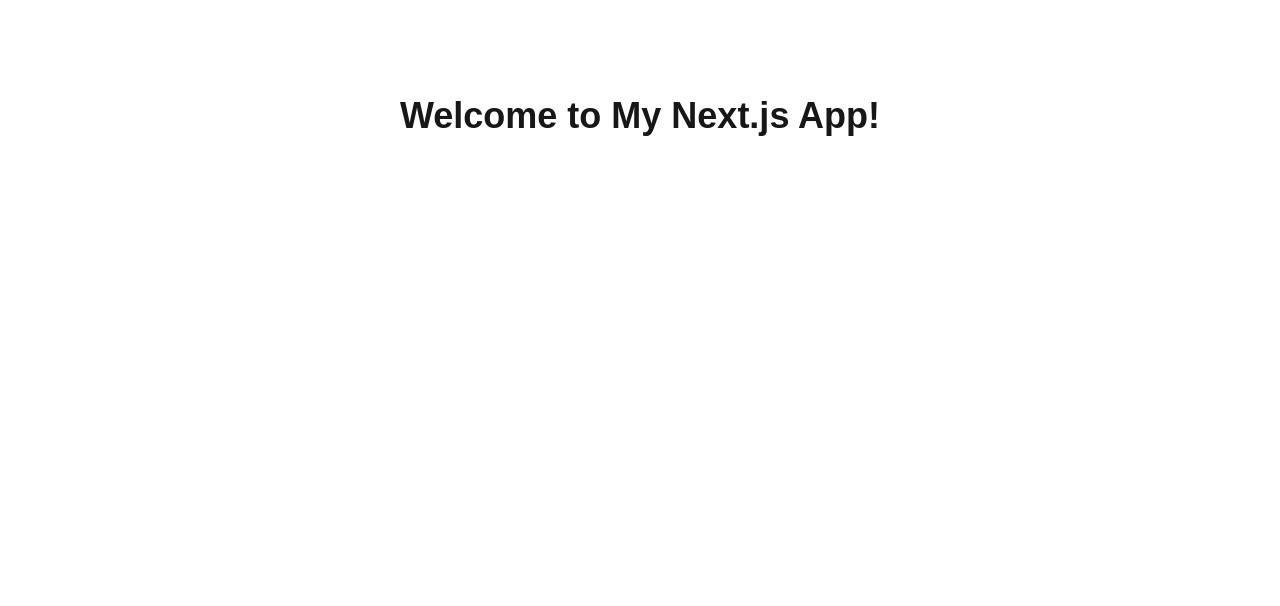
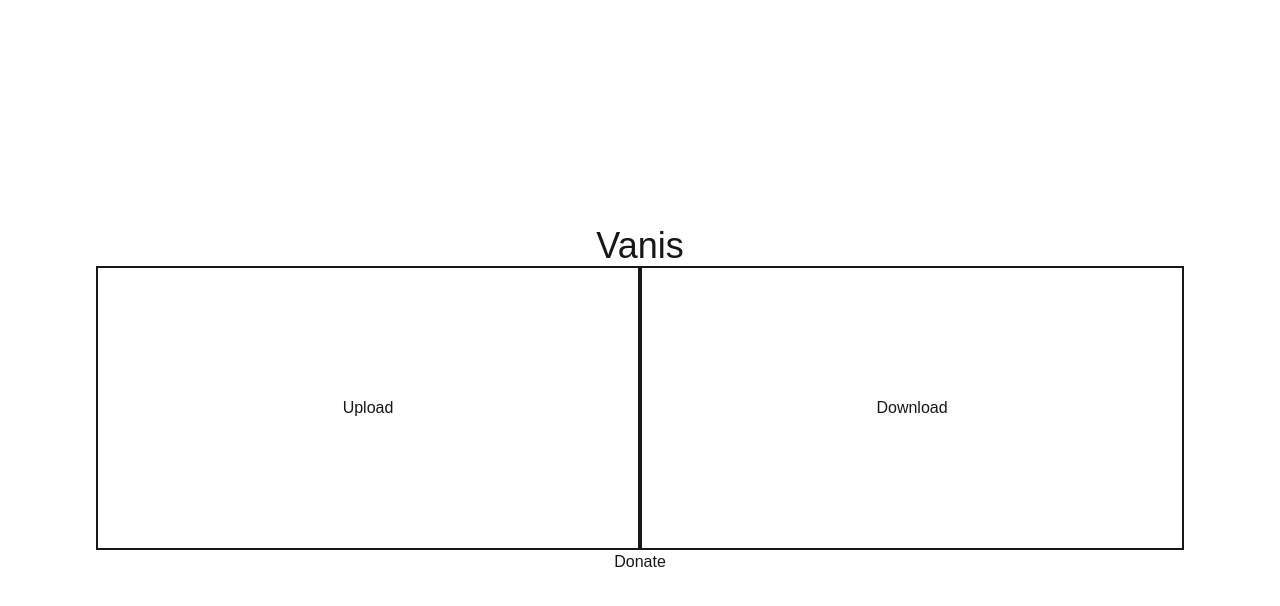
Before and after one commit to lynx-fx/Vanis, a Next.js app in the folder client/: page / in a window 1280 px wide. Shown: the top 606 px of the page. Built offline with nearby package versions, Linux system fonts and the light colour scheme.

Commit message:
Landing page's skeleton

```diff
--- a/client/src/app/page.jsx
+++ b/client/src/app/page.jsx
@@ -1,10 +1,22 @@
-import Image from "next/image";
-
 export default function Home() {
   return (
-    <main className="flex min-h-screen flex-col items-center justify-between p-24">
-      <h1 className="text-4xl font-bold mb-8">Welcome to My Next.js App!</h1>
-
-         </main>
-  )
+    <>
+      <main className="flex min-h-screen flex-col items-center justify-center p-24 caret-transparent">
+        <h1 className="text-bold text-4xl">Vanis</h1>
+        <div className="flex w-full h-full justify-around">
+          <div className="w-1/2 flex justify-center border-2 p-32">
+            <h2>Upload</h2>
+          </div>
+          <div className="w-1/2 flex justify-center border-2 p-32">
+            <h2>Download</h2>
+          </div>
+        </div>
+        <div >
+          <button>
+            Donate
+          </button>
+        </div>
+      </main>
+    </>
+  );
 }
```
